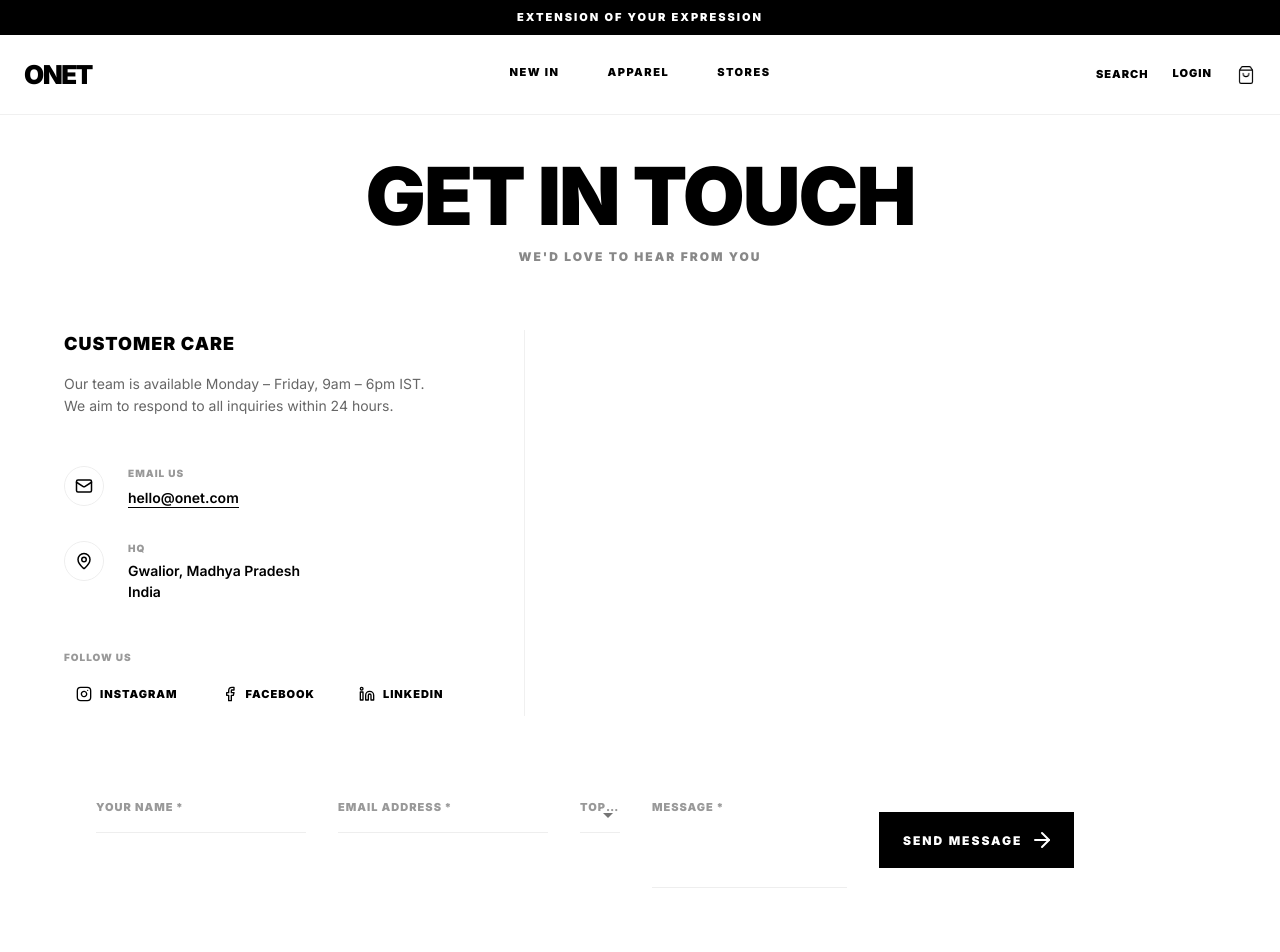
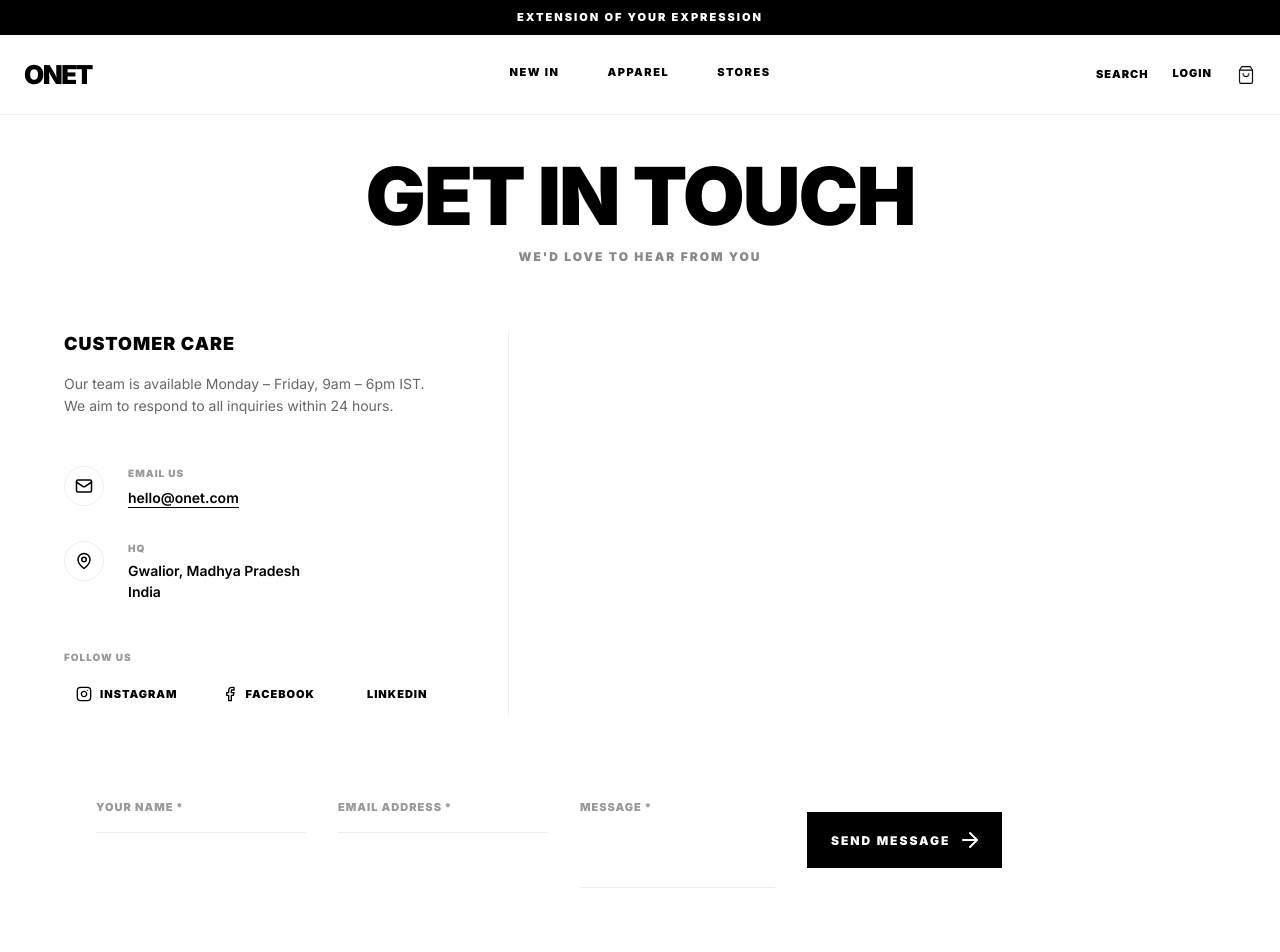
Before and after one commit to theveer19/ecommerce-frontend, a React (Create React App) app: page /contact in a window 1280 px wide. Shown: the top 952 px of the page. Built offline with nearby package versions, Linux system fonts and the light colour scheme.

Commit message:
Update frontend with live Razorpay configuration

```diff
--- a/src/pages/ContactPage.js
+++ b/src/pages/ContactPage.js
@@ -1,39 +1,17 @@
 import React, { useState } from "react";
-import { Box, Container, Grid, Typography, TextField, Button, Snackbar, Alert, MenuItem } from "@mui/material";
-import { Mail, MapPin, Phone, ArrowRight, Instagram, Facebook, Linkedin } from "lucide-react"; // Import Linkedin
+import { Box, Container, Grid, Typography, TextField, Button, Snackbar, Alert } from "@mui/material";
+import { Mail, MapPin, Phone, ArrowRight, Instagram, Facebook} from "lucide-react";
 
 export default function ContactPage() {
-  const [formData, setFormData] = useState({
-    name: '',
-    email: '',
-    category: '', // New state for category
-    message: ''
-  });
+  const [formData, setFormData] = useState({ name: '', email: '', message: '' });
   const [open, setOpen] = useState(false);
-
-  // Topics for the dropdown
-  const contactTopics = [
-    { value: 'product', label: 'Product Inquiry' },
-    { value: 'order', label: 'Order Issue' },
-    { value: 'payment', label: 'Payment / Refund' },
-    { value: 'partnership', label: 'Partnership / Collab' },
-    { value: 'other', label: 'Other' }
-  ];
 
   const handleSubmit = (e) => {
     e.preventDefault();
-
-    // --- WHERE THIS DATA GOES ---
-    // Currently, this just logs to the browser console (Right-click > Inspect > Console).
-    // To make this "real", you would replace this console.log with a function to send the data.
-    // Examples:
-    // 1. Send to Supabase: await supabase.from('contact_messages').insert([formData]);
-    // 2. Send to Email Service (like EmailJS): emailjs.send('service_id', 'template_id', formData);
-
+    // Simulate form submission
     console.log("Form Submitted:", formData);
-
     setOpen(true);
-    setFormData({ name: '', email: '', category: '', message: '' });
+    setFormData({ name: '', email: '', message: '' });
   };
 
   const handleChange = (e) => {
@@ -60,7 +38,7 @@ export default function ContactPage() {
 
         <Grid container spacing={8}>
 
-          {/* LEFT: CONTACT INFO */}
+          {/* LEFT: CONTACT INFO (Editorial Style) */}
           <Grid item xs={12} md={5} className="animate-up delay-1">
             <Box sx={styles.infoBox}>
               <Typography sx={styles.sectionHeader}>CUSTOMER CARE</Typography>
@@ -96,14 +74,14 @@ export default function ContactPage() {
                 {/* Socials */}
                 <Box sx={{ mt: 2 }}>
                   <Typography sx={styles.contactLabel}>FOLLOW US</Typography>
-                  <Box sx={{ display: 'flex', gap: 2, mt: 1, flexWrap: 'wrap' }}>
+                  <Box sx={{ display: 'flex', gap: 2, mt: 1 }}>
                     <Button startIcon={<Instagram size={16} />} sx={styles.socialBtn} href="https://instagram.com" target="_blank">
                       INSTAGRAM
                     </Button>
                     <Button startIcon={<Facebook size={16} />} sx={styles.socialBtn} href="https://facebook.com" target="_blank">
                       FACEBOOK
                     </Button>
-                    <Button startIcon={<Linkedin size={16} />} sx={styles.socialBtn} href="https://linkedin.com" target="_blank">
+                    <Button startIcon={<linkedin size={16} />} sx={styles.socialBtn} href="https://linkedin.com" target="_blank">
                       LINKEDIN
                     </Button>
                   </Box>
@@ -144,32 +122,6 @@ export default function ContactPage() {
                     InputProps={{ sx: styles.input }}
                   />
                 </Grid>
-
-                {/* CATEGORY SELECTOR */}
-                <Grid item xs={12}>
-                  <TextField
-                    select
-                    fullWidth
-                    label="TOPIC"
-                    name="category"
-                    value={formData.category}
-                    onChange={handleChange}
-                    required
-                    variant="standard"
-                    InputLabelProps={{ sx: styles.inputLabel }}
-                    InputProps={{ sx: styles.input }}
-                    SelectProps={{
-                       MenuProps: { PaperProps: { sx: { borderRadius: 0 } } } // Sharp corners
-                    }}
-                  >
-                    {contactTopics.map((option) => (
-                      <MenuItem key={option.value} value={option.value} sx={{ fontSize: '13px', fontWeight: 500 }}>
-                        {option.label.toUpperCase()}
-                      </MenuItem>
-                    ))}
-                  </TextField>
-                </Grid>
-
                 <Grid item xs={12}>
                   <TextField
                     fullWidth
```
Also changed, not shown: package.json (+11 -7 lines), 76 other files (tests, documents, lock files or other folders).
